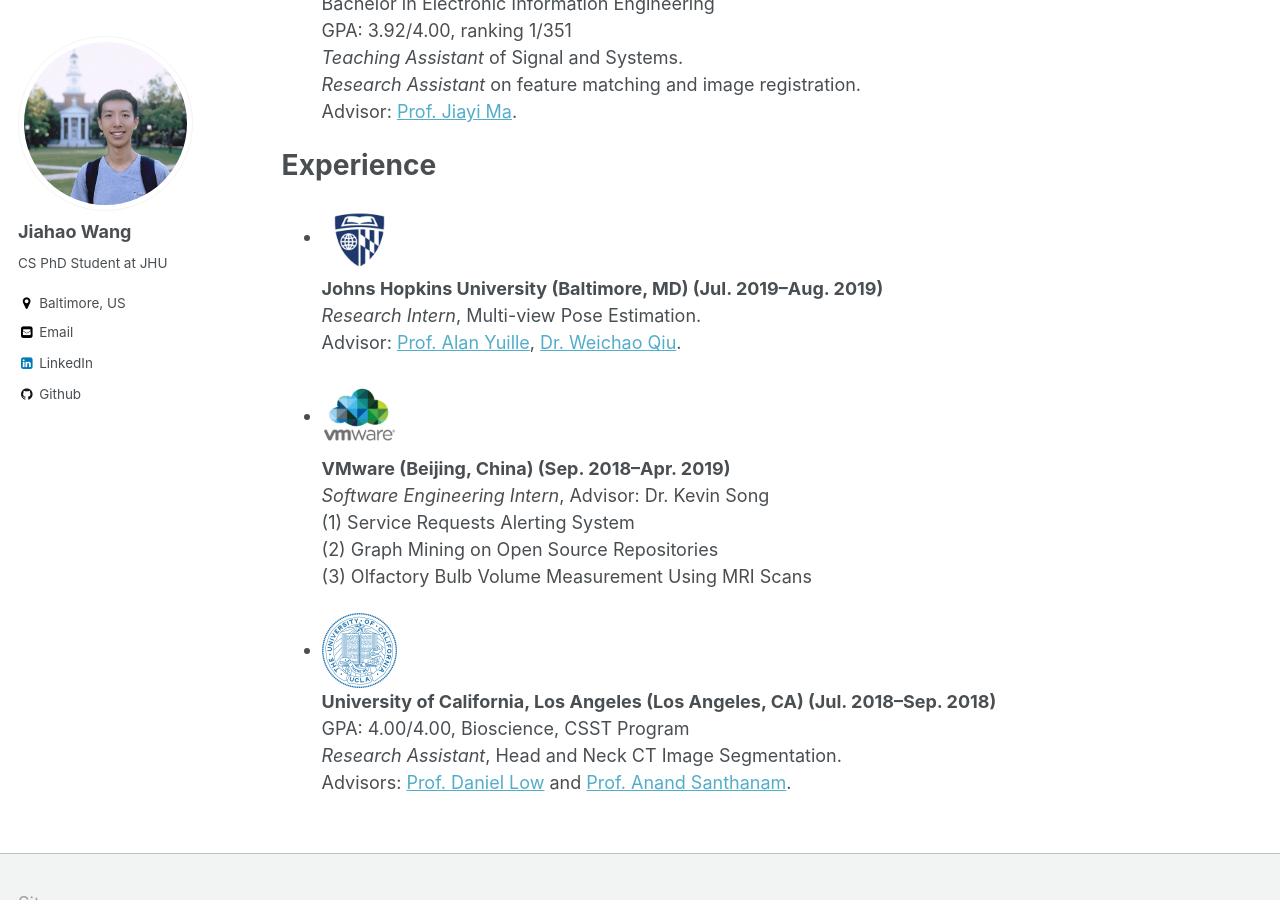
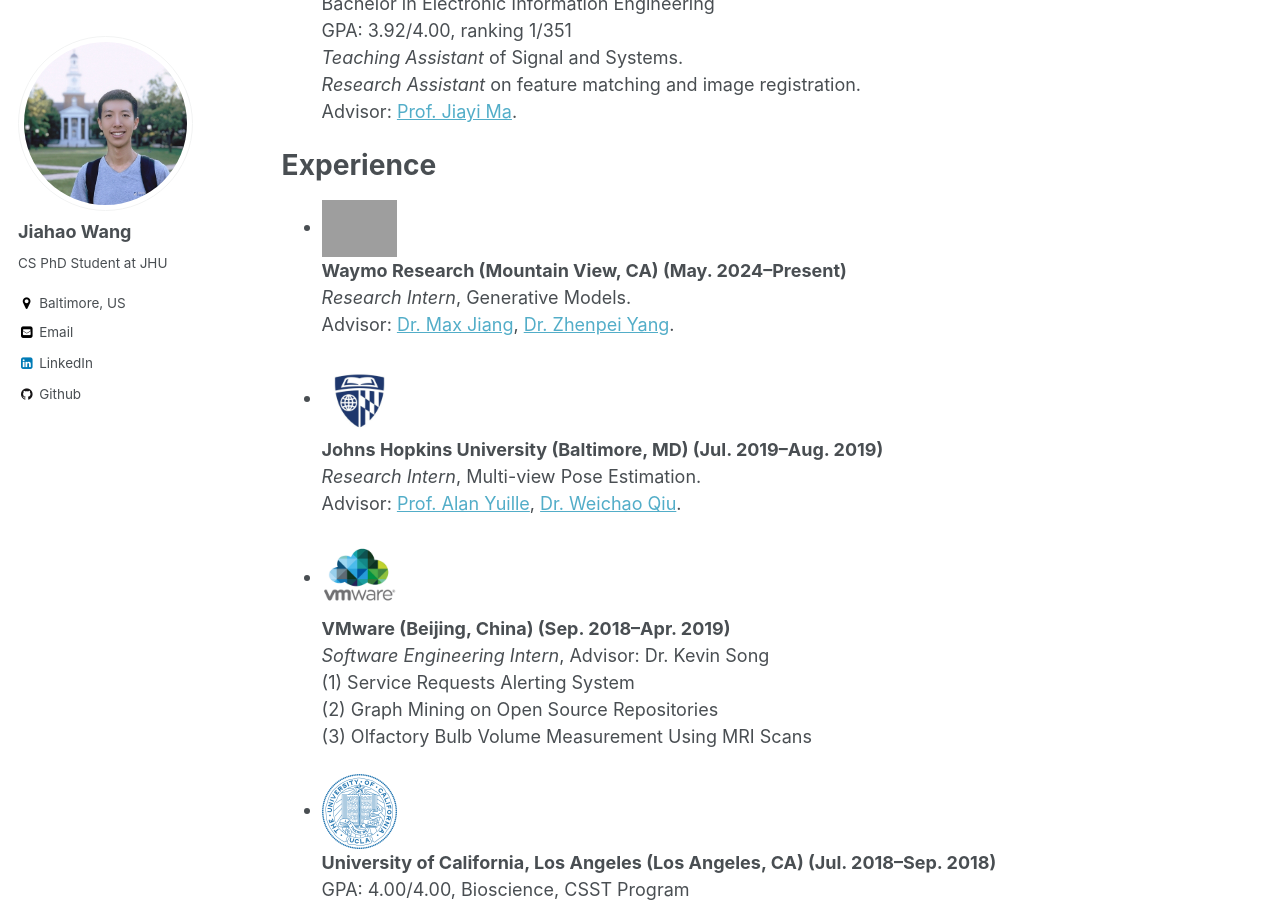
Before and after one commit to JiahaoPlus/JiahaoPlus.github.io, a Jekyll site: the page built from _pages/about.md, in a window 1280 px wide and 900 px high, scrolled down 1294 px. Built offline with Jekyll 4.4.1, drawn with Linux system fonts in a browser that asks for light colours.

Commit message:
update internship

```diff
--- a/_pages/about.md
+++ b/_pages/about.md
@@ -50,6 +50,11 @@ GPA: 3.92/4.00, ranking 1/351 <br>
 Advisor: [Prof. Jiayi Ma](https://sites.google.com/site/jiayima2013/). <br>
 
 # Experience
+* <img width="75" height="75" src="https://jiahaoplus.github.io/images/waymo.jpg"/> <br>
+<b>Waymo Research (Mountain View, CA) (May. 2024--Present) </b> <br>
+<i>Research Intern</i>, Generative Models. <br>
+Advisor: [Dr. Max Jiang](https://scholar.google.com/citations?user=KD12DDMAAAAJ), [Dr. Zhenpei Yang](https://scholar.google.com/citations?user=7AiInscAAAAJ). <br>
+
 * <img width="75" height="75" src="https://jiahaoplus.github.io/images/jhu_400x400.jpg"/> <br>
 <b>Johns Hopkins University (Baltimore, MD) (Jul. 2019--Aug. 2019) </b> <br>
 <i>Research Intern</i>, Multi-view Pose Estimation. <br>
```
Also changed, not shown: _pages/activities.md (+2 -2 lines), images/waymo.png (added), images/waymo_800x800.png (added).
